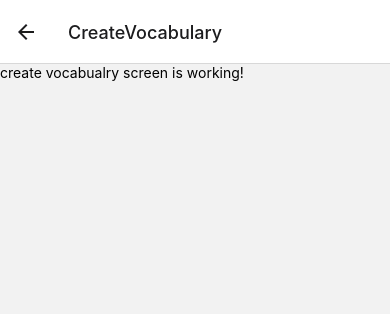
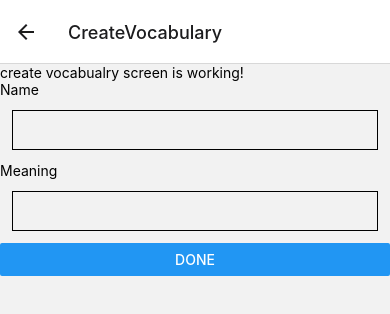
Before and after one commit to chemxy/VocabularyBuilder, a React Native app: screen /CreateVocabulary in a window 390 px wide. Shown: the top 314 px of the page. Built offline with nearby package versions, Linux system fonts and the light colour scheme.

Commit message:
add main logic

```diff
--- a/App.js
+++ b/App.js
@@ -12,7 +12,9 @@ export default function App() {
   return (
     <VocabularyStoreProvider>
       <NavigationContainer>
-        <Stack.Navigator>
+        <Stack.Navigator screenOptions={{
+          animation: 'fade_from_bottom'
+        }}>
           <Stack.Screen name="VocabularyList" component={VocabularyListScreen} />
           <Stack.Screen name="CreateVocabulary" component={CreateVocabularyScreen} />
         </Stack.Navigator>
--- a/components/CreateVocabularyScreen.js
+++ b/components/CreateVocabularyScreen.js
@@ -1,9 +1,39 @@
-import { View, Text } from "react-native";
+import { useContext, useState } from "react";
+import { Button, StyleSheet, Text, TextInput, View } from "react-native";
+import { VocabularyContext } from "../store/vocabularys-store";
 
-export default function CreateVocabularyScreen() {
+export default function CreateVocabularyScreen({ navigation }) {
+
+    const vocabularyContext = useContext(VocabularyContext);
+    const [name, setName] = useState('');
+    const [definition, setDefinition] = useState('');
+
+    function addVocabulary() {
+        if (vocabularyContext.addVocabulary({
+            'name': name,
+            'definition': definition
+        })) {
+            navigation.navigate('VocabularyList');
+        }
+    }
+
     return (
         <View>
             <Text>create vocabualry screen is working!</Text>
+            <Text>Name</Text>
+            <TextInput style={styles.input} value={name} onChangeText={setName} />
+            <Text>Meaning</Text>
+            <TextInput style={styles.input} value={definition} onChangeText={setDefinition} />
+            <Button title="Done" onPress={addVocabulary} />
         </View>
     );
 }
+
+const styles = StyleSheet.create({
+    input: {
+        height: 40,
+        margin: 12,
+        borderWidth: 1,
+        padding: 10,
+    },
+});
--- a/components/VocabularyListScreen.js
+++ b/components/VocabularyListScreen.js
@@ -1,27 +1,30 @@
-import { View, Text, FlatList } from "react-native";
+import { useContext } from "react";
+import { Button, FlatList, Text, View } from "react-native";
+import { VocabularyContext } from "../store/vocabularys-store";
 
-export default function VocabularyListScreen() {
+export default function VocabularyListScreen({ navigation }) {
+    // const navigation = useNavigation();
+    const vocabularyContext = useContext(VocabularyContext);
 
-    const DATA = [
-        {
-            id: 'bd7acbea-c1b1-46c2-aed5-3ad53abb28ba',
-            title: 'First Item',
-            meaning: "meaning 1"
-        },
-    ];
+    function addVocabulary() {
+        // vocabularyContext.addVocabulary(newvocab);
+        navigation.navigate('CreateVocabulary')
+    }
 
     return (
         <View>
+            <Button title="add" onPress={addVocabulary} />
+
             <FlatList
-                data={DATA}
+                data={vocabularyContext.vocabularies}
                 renderItem={itemData => {
                     return (
                         <View>
-                            <Text>{itemData.item.title}</Text>
+                            <Text>{itemData.item.name}</Text>
                         </View>
                     )
                 }}
-                keyExtractor={item => item.id}
+                keyExtractor={item => item.name}
             />
         </View>
     );
--- a/store/vocabularys-store.js
+++ b/store/vocabularys-store.js
@@ -1,19 +1,26 @@
 import { createContext, useState } from "react";
 
-export const VocabularyStore = createContext({
-    vocabularies: [],
+export const VocabularyContext = createContext({
+    vocabularies: [], // this is used to store all vocabularies
     addVocabulary: (newVocabulary) => { },
     removeVocabulary: (vocabularyId) => { }
 })
 
 export default function VocabularyStoreProvider({ children }) {
+
     const [vocabularies, setVocabularies] = useState([]);
 
+    //return true if sucess, otherwise false
     function addVocabulary(newVocabulary) {
+        console.log("adding")
+        console.log(newVocabulary);
+        //TODO add checking for duplicates / unique ids
         setVocabularies((current) => [...current, newVocabulary]);
+        return true;
     }
 
     function removeVocabulary(vocabularyId) {
+        console.log("removing")
         setVocabularies((current) =>
             current.filter((item) => item !== vocabularyId)
         );
@@ -25,5 +32,5 @@ export default function VocabularyStoreProvider({ children }) {
         removeVocabulary: removeVocabulary
     }
 
-    return <VocabularyStore.Provider value={value}>{children}</VocabularyStore.Provider>
+    return <VocabularyContext.Provider value={value}>{children}</VocabularyContext.Provider>
 }
```
